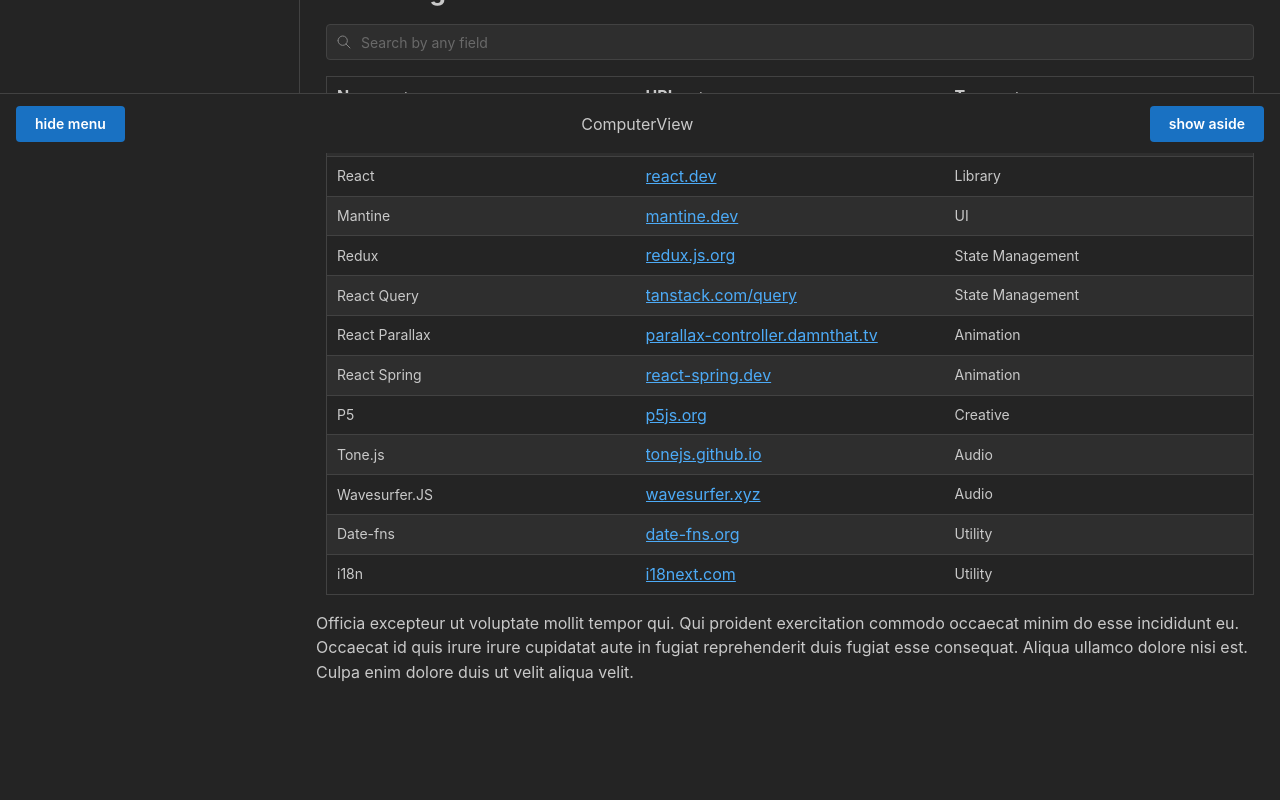
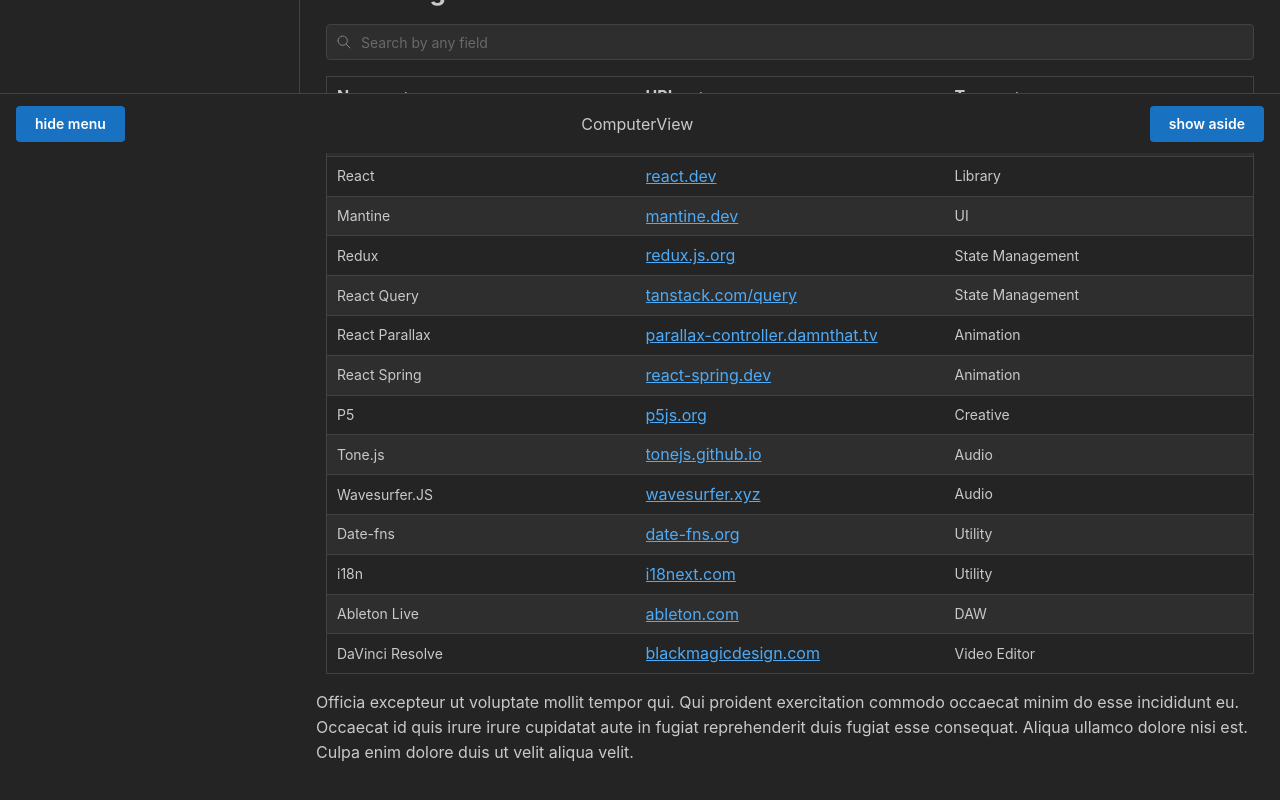
Before and after one commit to Joram3000/joram3000.github.io, a React (Vite) app: page /contact in a window 1280 px wide. Shown: the part 647-1447 px from the top of the page. Before the commit the page ends 1408 px from the top, so only its background shows below. Built offline with nearby package versions, Linux system fonts and the light colour scheme; no server answers.

Commit message:
add stuf to table

```diff
--- a/src/pages/home-page/Sortedtable.tsx
+++ b/src/pages/home-page/Sortedtable.tsx
@@ -51,9 +51,6 @@ function Th({ children, reversed, sorted, onSort }: ThProps) {
     </Table.Th>
   );
 }
-
-//Table.Th;
-
 function filterData(data: RowData[], search: string) {
   const query = search.toLowerCase().trim();
   return data.filter((item) =>
@@ -139,6 +136,16 @@ const tableData = [
     name: "i18n",
     url: "https://i18next.com",
     typeOf: "Utility",
+  },
+  {
+    name: "Ableton Live",
+    url: "https://ableton.com",
+    typeOf: "DAW",
+  },
+  {
+    name: "DaVinci Resolve",
+    url: "https://blackmagicdesign.com",
+    typeOf: "Video Editor",
   },
 ];
 
```
